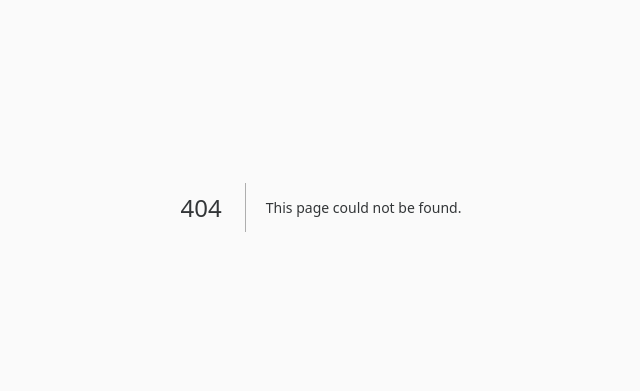
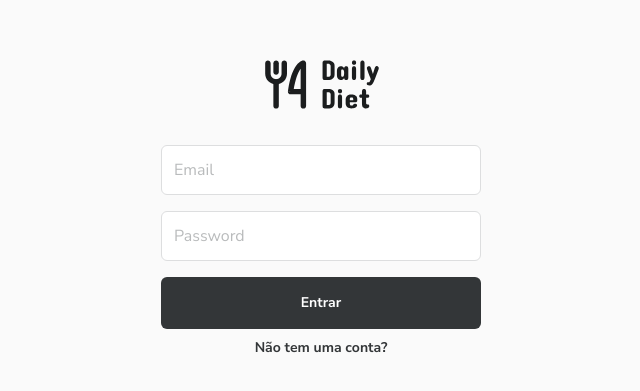
Before and after one commit to PabloXT14/daily-diet, a Next.js app in the folder web/: page /login in a window 1280 px wide. Before the commit this address had no page. Shown: the part 193-584 px from the top of the page, without its empty margins (319-959 px from the left). Built offline with nearby package versions, Linux system fonts and the light colour scheme.

Commit message:
style: create login page style

```diff
--- /dev/null
+++ b/web/src/app/login/components/Content.tsx
@@ -0,0 +1,75 @@
+'use client'
+
+import Link from 'next/link'
+import { useForm } from 'react-hook-form'
+import { zodResolver } from '@hookform/resolvers/zod'
+import { z } from 'zod'
+
+import dailyDietLogo from '@/assets/daily-diet-logo.svg'
+import { Button } from '@/components/Button'
+import { Input } from '@/components/Input'
+
+const loginFormSchema = z.object({
+  email: z.string().email({ message: 'Email inválido' }),
+  password: z
+    .string()
+    .min(6, { message: 'Senha deve ter pelo menos 6 caracteres' }),
+})
+
+type LoginFormData = z.infer<typeof loginFormSchema>
+
+export const Content = () => {
+  const {
+    register,
+    handleSubmit,
+    formState: { errors },
+  } = useForm<LoginFormData>({
+    resolver: zodResolver(loginFormSchema),
+  })
+
+  async function handleLogin(data: LoginFormData) {
+    console.log(data)
+  }
+
+  return (
+    <div className="mx-auto flex w-full max-w-xs flex-col items-center">
+      <img
+        src={dailyDietLogo.src}
+        alt="Daily Diet Logo"
+        className="mb-8 w-32"
+      />
+
+      <form
+        onSubmit={handleSubmit(handleLogin)}
+        className="mb-2 flex w-full flex-col gap-4"
+      >
+        <Input type="email" placeholder="Email" {...register('email')} />
+        {errors.email && (
+          <span className="text-xs text-red-500">{errors.email.message}</span>
+        )}
+
+        <Input
+          type="password"
+          placeholder="Password"
+          {...register('password')}
+        />
+        {errors.password && (
+          <span className="text-xs text-red-500">
+            {errors.password.message}
+          </span>
+        )}
+
+        <Button type="submit">Entrar</Button>
+      </form>
+
+      <div>
+        <Link
+          href="/register/user"
+          className="text-sm font-bold text-gray-600 "
+        >
+          Não tem uma conta?
+        </Link>
+      </div>
+    </div>
+  )
+}
--- /dev/null
+++ b/web/src/app/login/page.tsx
@@ -0,0 +1,9 @@
+import { Content } from './components/Content'
+
+export default function LoginPage() {
+  return (
+    <main className="relative flex h-screen flex-col justify-center overflow-hidden px-4">
+      <Content />
+    </main>
+  )
+}
```
